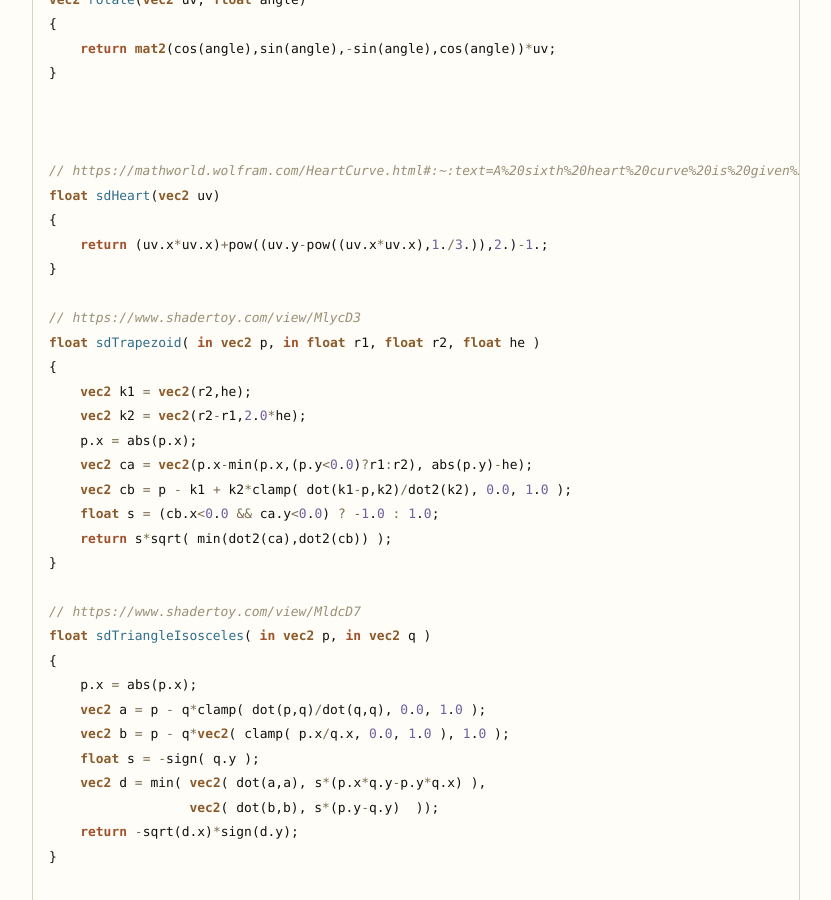
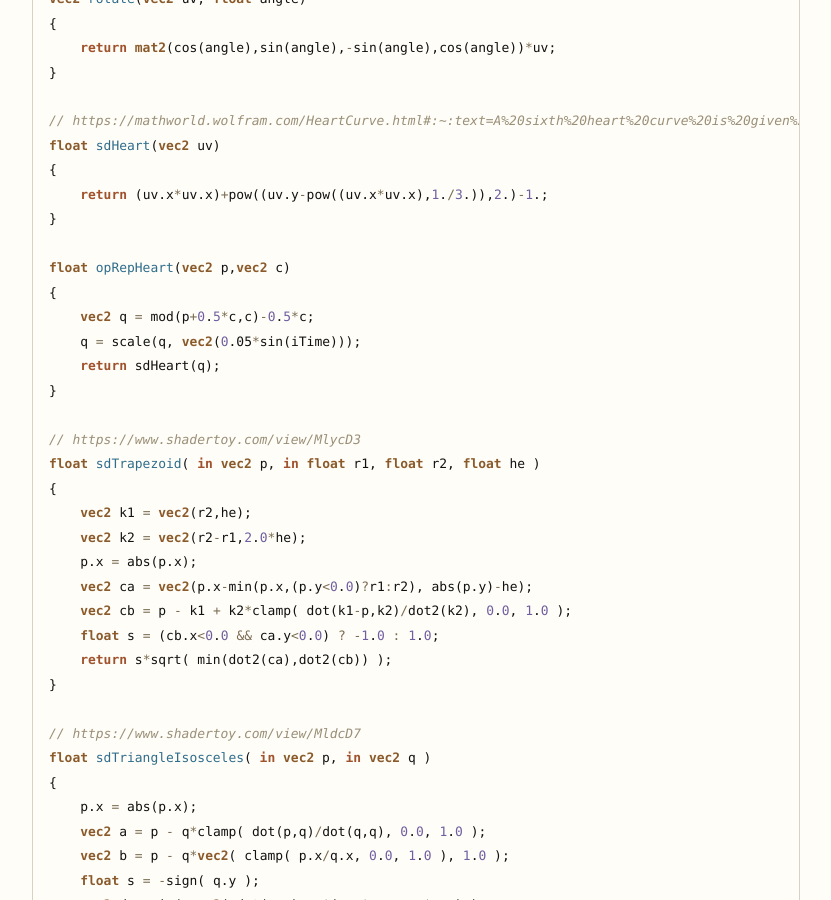
Before and after one commit to Chahat08/Chahat08.github.io, a Jekyll site: the page built from _posts/2026-07-14-ace-of-hearts.md, in a window 1280 px wide and 900 px high, scrolled down 1615 px. Shown: the whole window, without its empty margins (224-1055 px from the left). Built offline with Jekyll 4.4.1, drawn with Linux system fonts in a browser that asks for light colours; nearby versions of some CDN libraries; some of the changed text lies outside the part shown.

Commit message:
ace of hearts shader updated

```diff
--- a/_posts/2026-07-14-ace-of-hearts.md
+++ b/_posts/2026-07-14-ace-of-hearts.md
@@ -41,12 +41,17 @@
     return mat2(cos(angle),sin(angle),-sin(angle),cos(angle))*uv;
 }
 
-
-
 // https://mathworld.wolfram.com/HeartCurve.html#:~:text=A%20sixth%20heart%20curve%20is%20given%20by%20the%20simple%20expression
 float sdHeart(vec2 uv)
 {
     return (uv.x*uv.x)+pow((uv.y-pow((uv.x*uv.x),1./3.)),2.)-1.;
+}
+
+float opRepHeart(vec2 p,vec2 c)
+{
+    vec2 q = mod(p+0.5*c,c)-0.5*c;
+    q = scale(q, vec2(0.05*sin(iTime)));
+    return sdHeart(q);
 }
 
 // https://www.shadertoy.com/view/MlycD3
@@ -197,6 +202,7 @@
     //background
     float bands = step(0.0, sin(100.*uv.x - 10.0*iTime));
     vec3 bgColor = vec3(bands);
+    float bgHearts=step(0.,sin(uv.y-opRepHeart(uv,vec2(0.1,0.1))));
 
     // red color
     const vec3 RED=vec3(1.0,0.,0.);
```
Also changed, not shown: other parts of _posts/2026-07-14-ace-of-hearts.md (+1 -0 lines), assets/blog/ace_of_hearts/ace_of_hearts.png, 1 other file.
